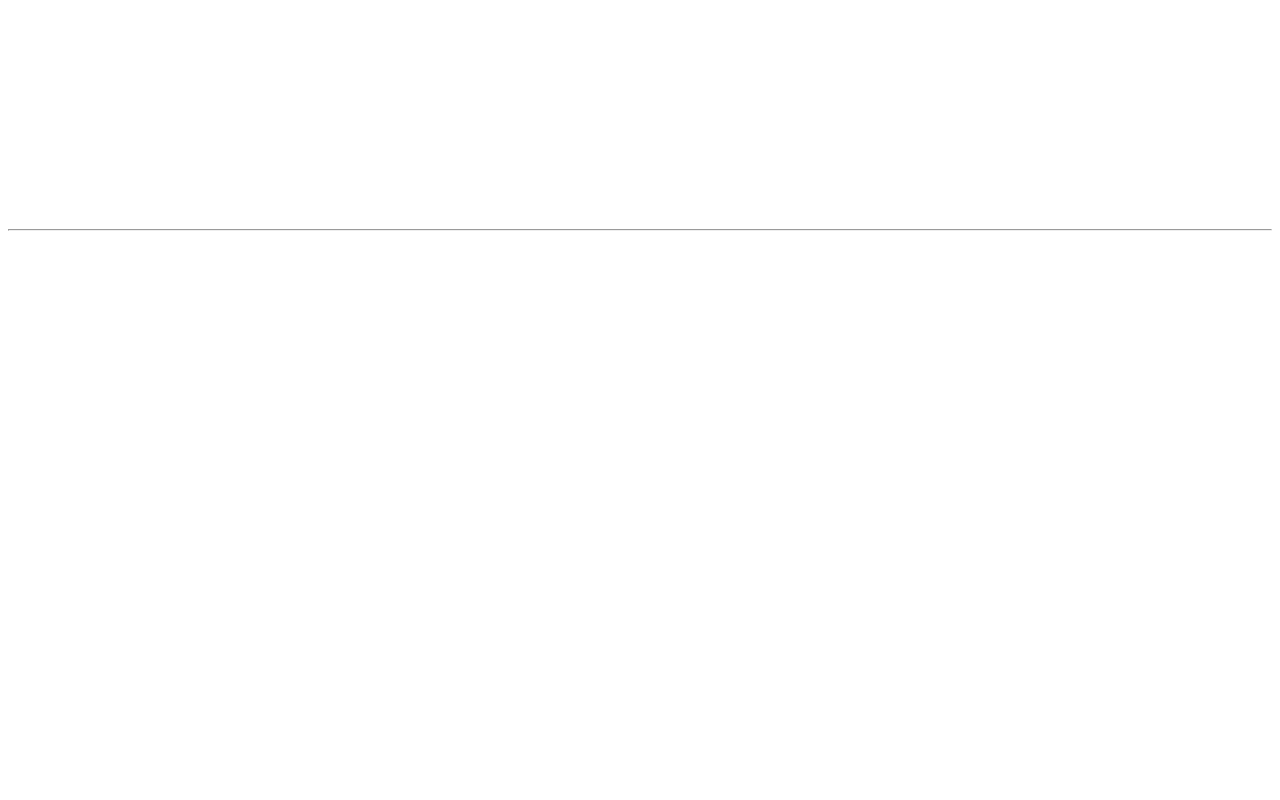
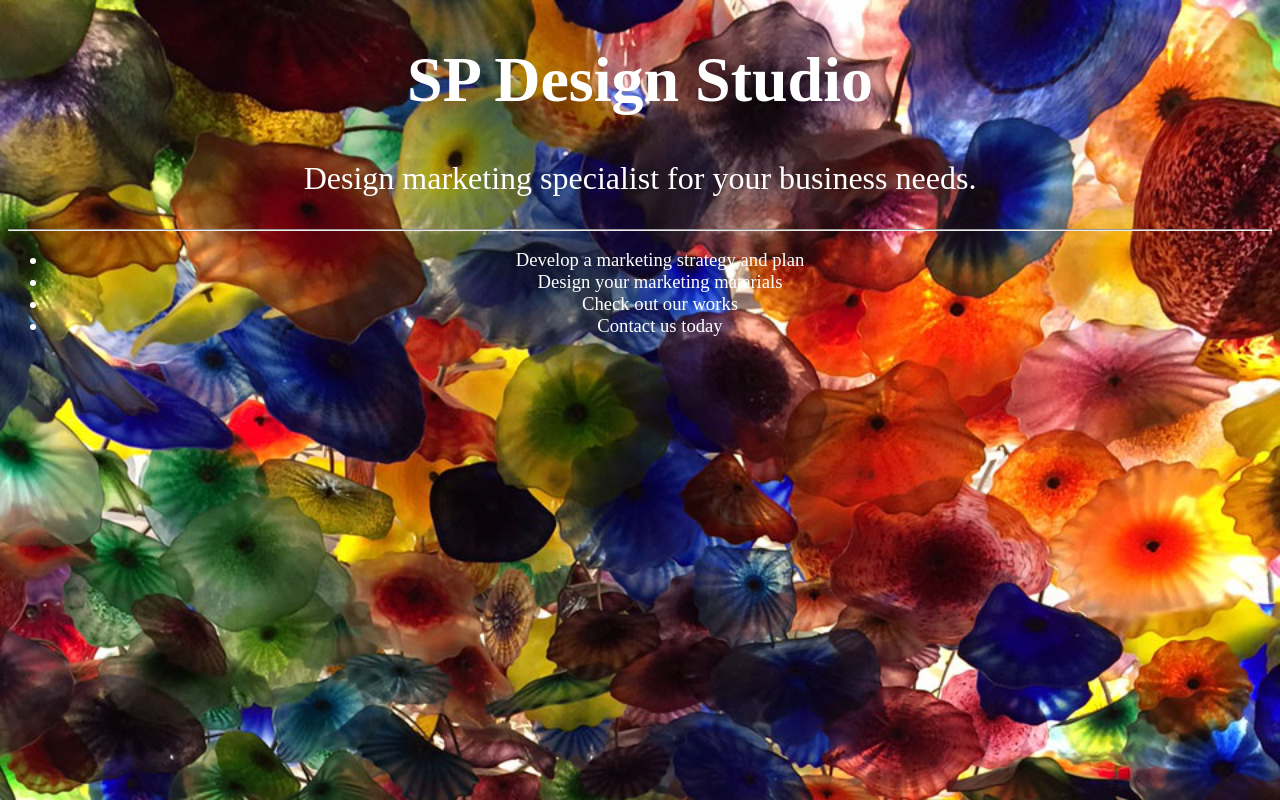
Before and after one commit to SukkieP/SukkieP.github.io, a plain HTML site: page index.html in a window 1280 px wide. Drawn offline with Linux system fonts and the light colour scheme.

Commit message:
Update stylesheet.css

```diff
--- a/stylesheet.css
+++ b/stylesheet.css
@@ -1,6 +1,6 @@
 
 body {
-	background: url("images/Glass-flowers.jpg");
+	background: url("unit_3/images/Glass-flowers.jpg");
 	background-repeat: no-repeat;
 	background-size: cover;
 	color: #fff;
```
